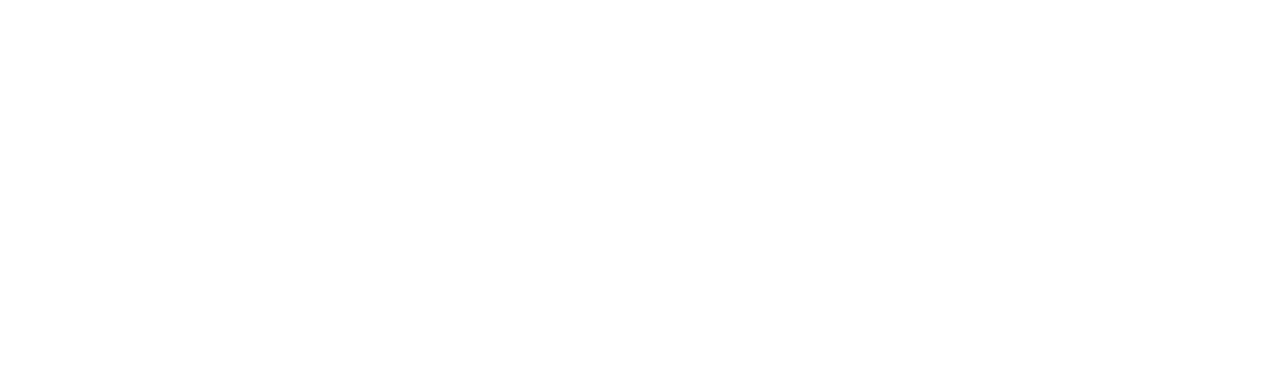
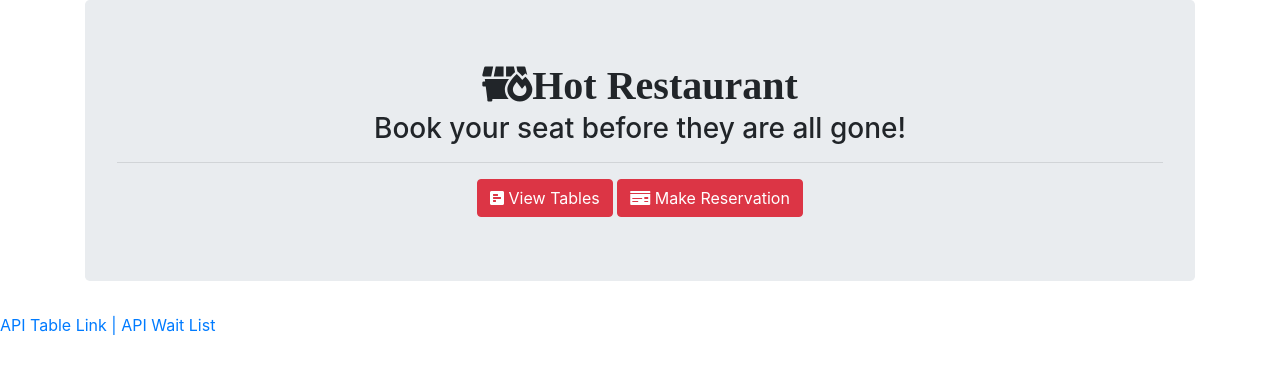
Before and after one commit to Dethrelkeld/waitinglist, a website: page tables.html in a window 1280 px wide. Drawn offline with nearby package versions, Linux system fonts and the light colour scheme.

Commit message:
more html

```diff
--- a/index.html
+++ b/index.html
@@ -5,6 +5,8 @@
     <title>Hot Restaurant</title>
     <!-- Latest compiled and minified CSS & JS -->
     <link rel="stylesheet" href="https://stackpath.bootstrapcdn.com/font-awesome/4.7.0/css/font-awesome.min.css"/>
+    <link rel="stylesheet" href="https://use.fontawesome.com/releases/v5.15.2/css/all.css">
+  <link rel="stylesheet" href="https://use.fontawesome.com/releases/v5.15.2/css/v4-shims.css">
     <link rel="stylesheet" href="https://stackpath.bootstrapcdn.com/bootstrap/4.5.2/css/bootstrap.min.css"/>
   </head>
 
--- a/tables.html
+++ b/tables.html
@@ -0,0 +1,42 @@
+<!DOCTYPE html>
+<html lang="en">
+  <head>
+    <meta charset="UTF-8" />
+    <title>Tables</title>
+    <!-- Latest compiled and minified CSS & JS -->
+    <link rel="stylesheet" href="https://stackpath.bootstrapcdn.com/font-awesome/4.7.0/css/font-awesome.min.css"/>
+    <link rel="stylesheet" href="https://use.fontawesome.com/releases/v5.15.2/css/all.css">
+  <link rel="stylesheet" href="https://use.fontawesome.com/releases/v5.15.2/css/v4-shims.css">
+    <link rel="stylesheet" href="https://stackpath.bootstrapcdn.com/bootstrap/4.5.2/css/bootstrap.min.css"/>
+  </head>
+
+  <body>
+    <div class="container">
+      <div class="jumbotron text-center">
+        <h1 class="fas fa-dumpster-fire">Hot Restaurant</h1>
+        <h3>Book your seat before they are all gone!</h3>
+        <hr />
+        <a href="/">
+          <button class="btn btn-danger btn-md">
+            <span class="fas fa-poll-h"></span> View Tables
+          </button>
+          <button class="btn btn-danger btn-md">
+            <span class="fas fa-money-check"></span> Make Reservation
+          </button>
+        </a>
+      </div>
+
+    </div>
+    <footer>
+        <a href="./tables.html">API Table Link |</a>
+        <a href="./reservation.html">API Wait List</a>
+    </footer>
+
+    <script type="text/javascript">
+
+    //    Put client side code in here
+
+
+    </script>
+  </body>
+</html>
```
Also changed, not shown: reservation.html (+42 -0 lines).
